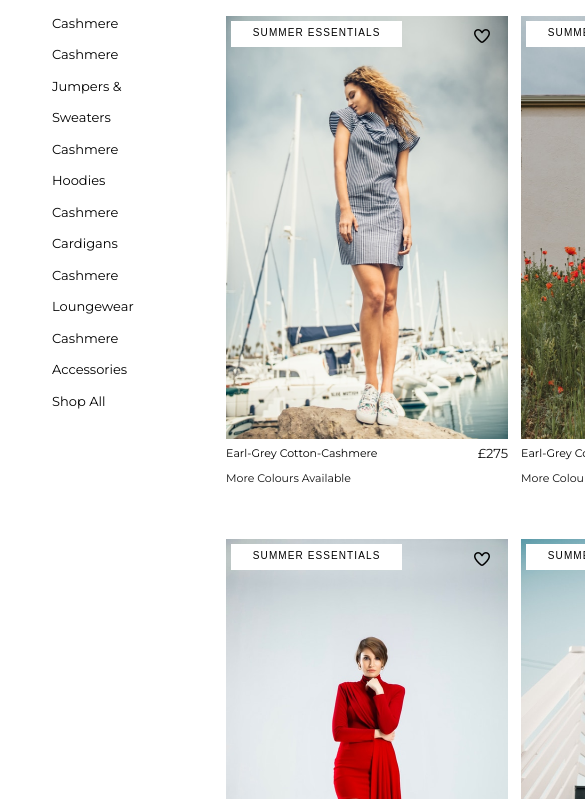
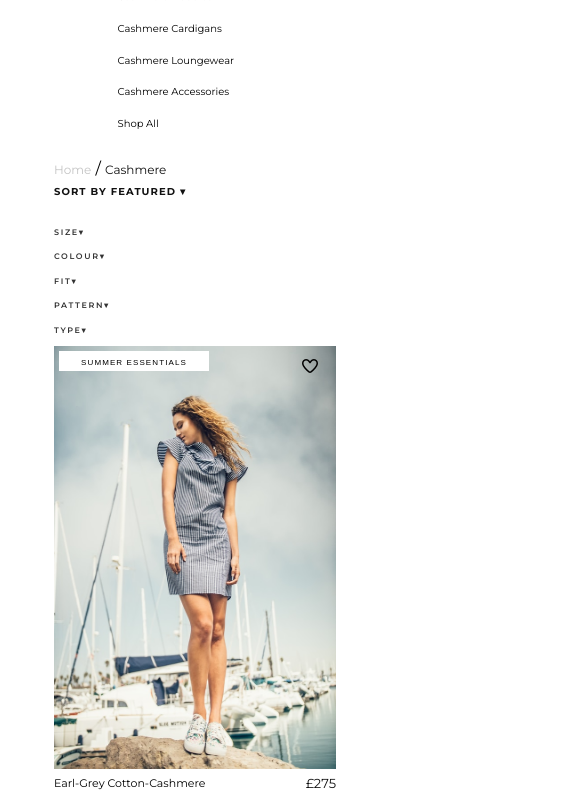
Before and after one commit to tasnim-echo/E-commerce, a plain HTML site: page cashmere.html in a window 390 px wide. Shown: the part 416-1215 px from the top of the page, 585 px wide, since content can reach past the window. Drawn offline with Linux system fonts and the light colour scheme.

Commit message:
made full site responsive,still need to improve the spaces tho

```diff
--- a/styles/cashmere.css
+++ b/styles/cashmere.css
@@ -224,3 +224,87 @@ body {
 .pagination .page.active {
   color: #000000;
 }
+
+/* mobile */
+@media (max-width: 768px) {
+  #cashmere-header,
+  #cashmere-content {
+    width: 100%;
+    max-width: 500px;
+    margin: 0 auto;
+  }
+
+  #cashmere-header h1 {
+    font-size: 18px;
+    line-height: 28px;
+  }
+
+  #cashmere-header p {
+    font-size: 12px;
+    line-height: 18px;
+    margin-bottom: 20px;
+  }
+
+  /* Cashmere Content */
+  #cashmere-content {
+    gap: 16px;
+    padding: 0;
+    align-items: stretch;
+  }
+
+  /* cashmere content */
+  #cashmere-content {
+    display: flex;
+    flex-direction: column;
+    align-items: center;
+    gap: 20px;
+  }
+
+  .cashmere-sidebar h2 {
+    font-size: 14px;
+  }
+
+  .cashmere-sidebar ul li {
+    font-size: 10px;
+  }
+
+  /* Main content */
+  .product-area {
+    max-width: 500px;
+  }
+
+  .breadcrumb-topbar {
+    display: flex;
+    flex-direction: column;
+  }
+
+  .filters {
+    display: flex;
+    flex-direction: column;
+    margin-bottom: 8px;
+    gap: 8px;
+  }
+  .filters li {
+    font-size: 8px;
+  }
+
+  /* Products grid */
+  .products {
+    display: grid;
+    grid-template-columns: repeat(1, max-content);
+    gap: 13px;
+  }
+
+  /* summer-essentials Button */
+  .summer-essentials {
+    width: 150px;
+    height: 20px;
+
+    font-size: 8px;
+  }
+
+  .product-card img {
+    max-width: 100%;
+    height: 423px;
+  }
+}
```
Also changed, not shown: addCart.html (+2 -2 lines), styles/addCart.css (+66 -0 lines).
